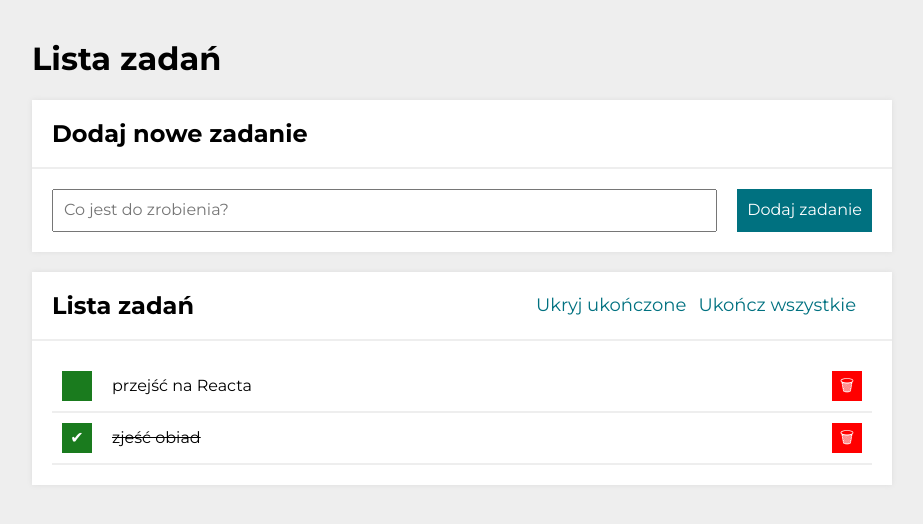
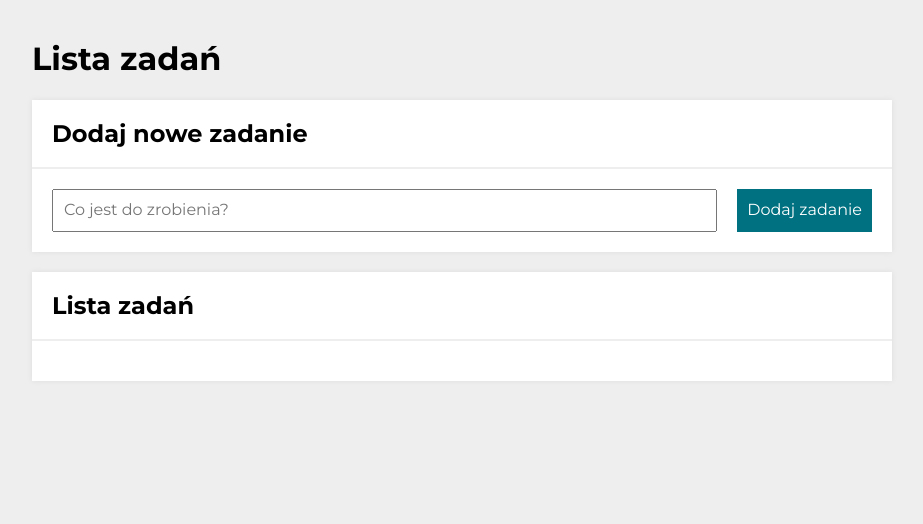
Before and after one commit to bartekdbc/to-do-list-react, a React (Create React App) app: page / in a window 1280 px wide. Shown: the top 524 px of the page, without its empty margins (178-1101 px from the left). Built offline with nearby package versions, Linux system fonts and the light colour scheme.

Commit message:
localStorage added to to-do-list

```diff
--- a/src/App.js
+++ b/src/App.js
@@ -1,4 +1,4 @@
-import { useState } from "react";
+import { useState, useEffect } from "react";
 import Form from "./Form";
 import Tasks from "./Tasks";
 import Buttons from "./Buttons";
@@ -8,10 +8,13 @@ import Container from "./Container";
 
 function App() {
   const [hideDone, setHideDone] = useState(false);
-  const [tasks, setTasks] = useState([
-    { id: 1, content: "przejść na Reacta", done: false },
-    { id: 2, content: "zjeść obiad", done: true },
-  ]);
+  const [tasks, setTasks] = useState(
+    JSON.parse(localStorage.getItem("tasks")) || []
+  );
+
+  useEffect(() => {
+    localStorage.setItem("tasks", JSON.stringify(tasks));
+  }, [tasks]);
 
   const toggleHideDone = () => {
     setHideDone((hideDone) => !hideDone);
```
